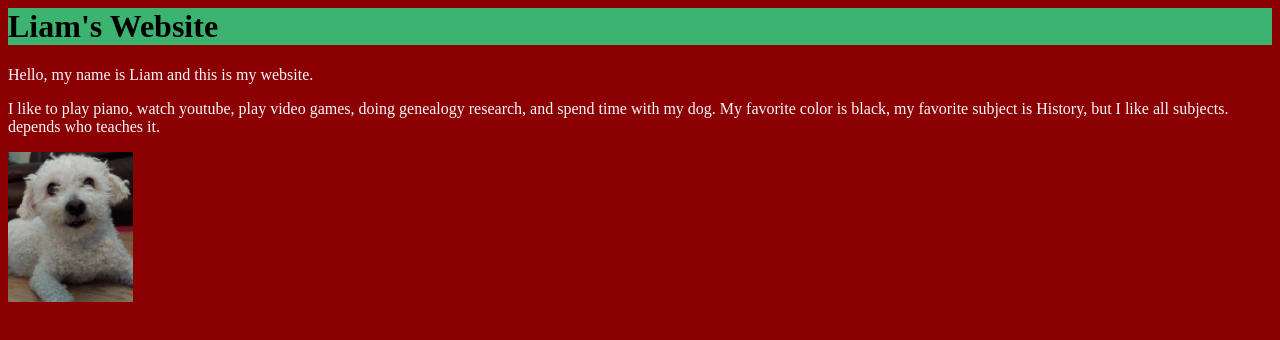
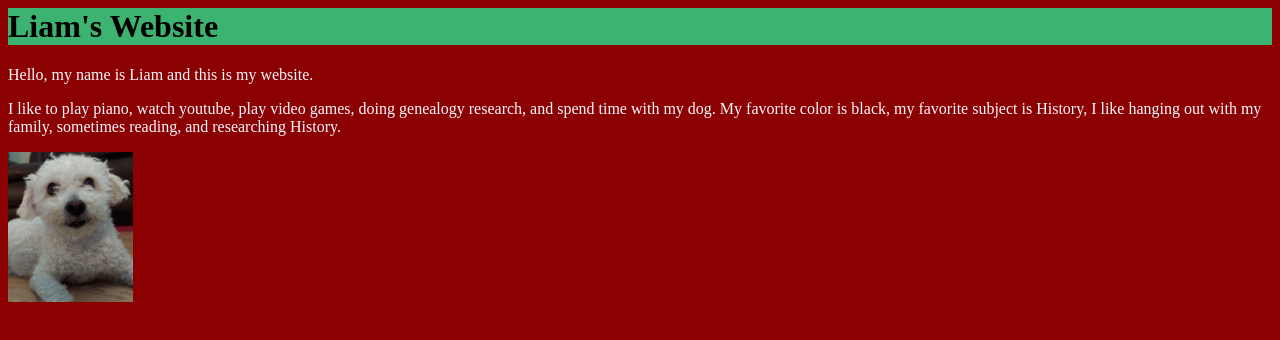
Before and after one commit to lstrong2776/lstrong2776.github.io, a plain HTML site: page index.html in a window 1280 px wide. Drawn offline with Linux system fonts and the light colour scheme.

Commit message:
Update index.html

```diff
--- a/index.html
+++ b/index.html
@@ -5,7 +5,7 @@
 <body style="background-color:DarkRed;">
 	<h1 style="background-color:MediumSeaGreen;">Liam's Website</h1>
 	<p style="color:GhostWhite;">Hello, my name is Liam and this is my website.</p>
-	<p  style="color:GhostWhite;">I like to play piano, watch youtube, play video games, doing genealogy research, and spend time with my dog. My favorite color is black, my favorite subject is History, but I like all subjects. depends who teaches it.</p>
+	<p  style="color:GhostWhite;">I like to play piano, watch youtube, play video games, doing genealogy research, and spend time with my dog. My favorite color is black, my favorite subject is History, I like hanging out with my family, sometimes reading, and researching History.</p>
 	<img src="MyDogDexter.jpg" alt="My Dog Dexter"  style="width:125px;height:150px;">
 
 </body>
```
